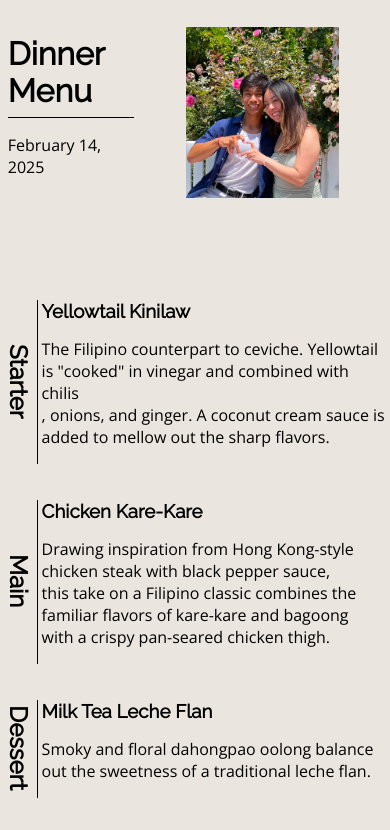
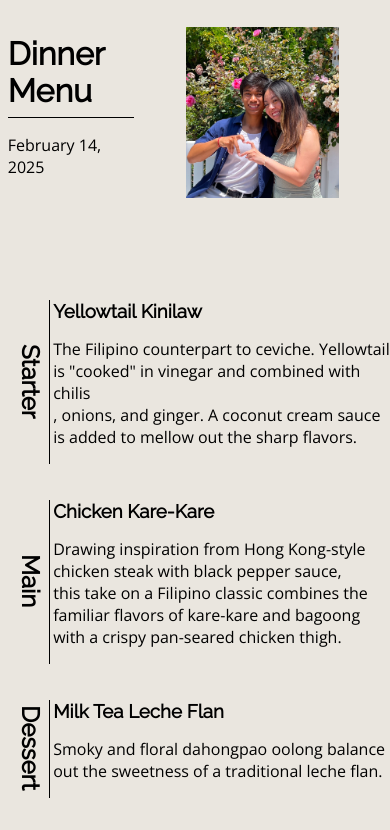
Before and after one commit to MattBaldivino/valentines-menu.github.io, a React (Create React App) app in the folder valentine-menu/: page / in a window 390 px wide. Shown: the top 830 px of the page. Built offline with nearby package versions, Linux system fonts and the light colour scheme; a web font is replaced by a local one.

Commit message:
padding update

```diff
--- a/valentine-menu/src/index.css
+++ b/valentine-menu/src/index.css
@@ -129,6 +129,6 @@ img {
     padding-top: 7%;
   }
   .body{
-    padding-left: 2%;
+    padding-left: 5%;
   }
 }
```
